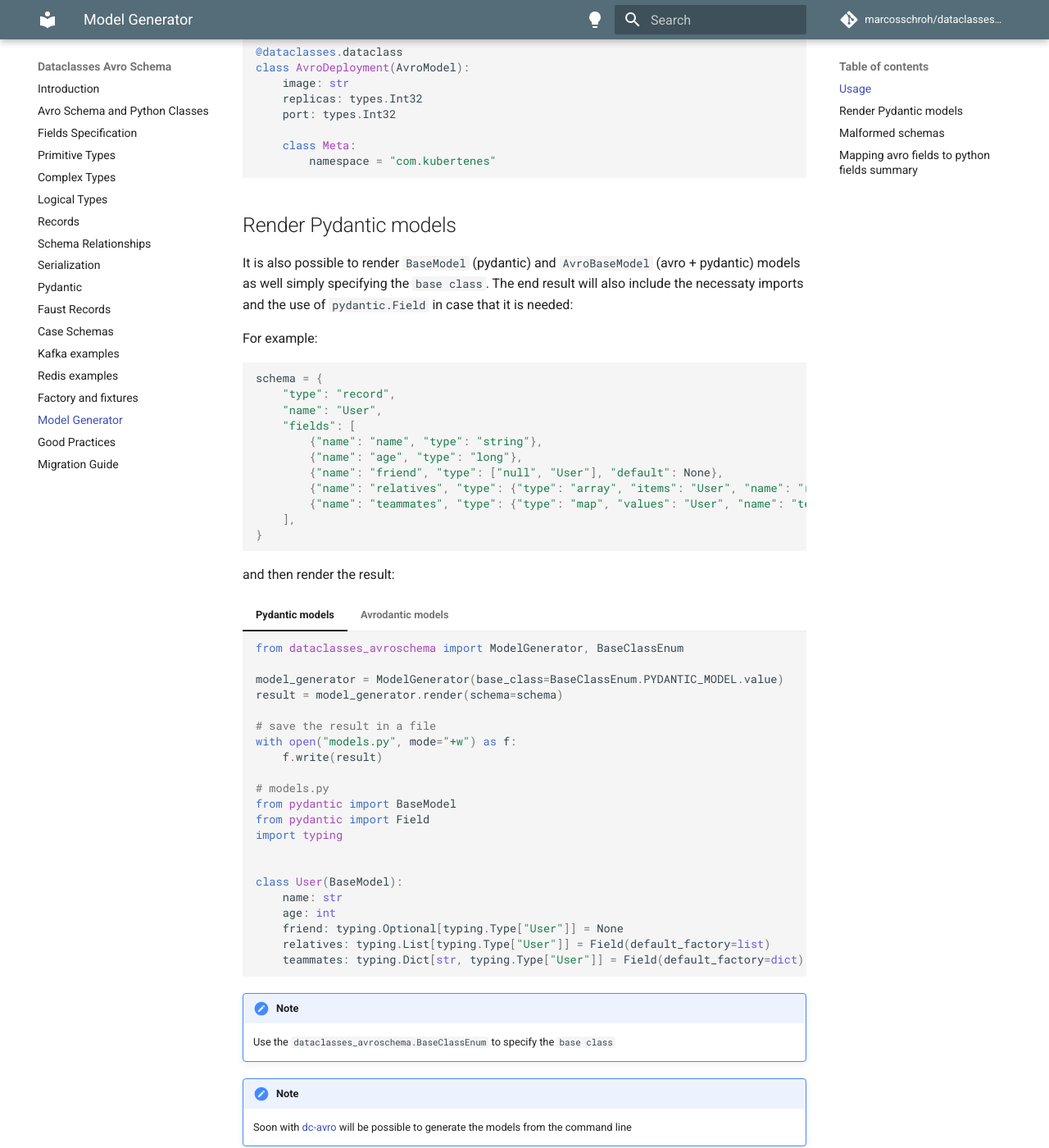
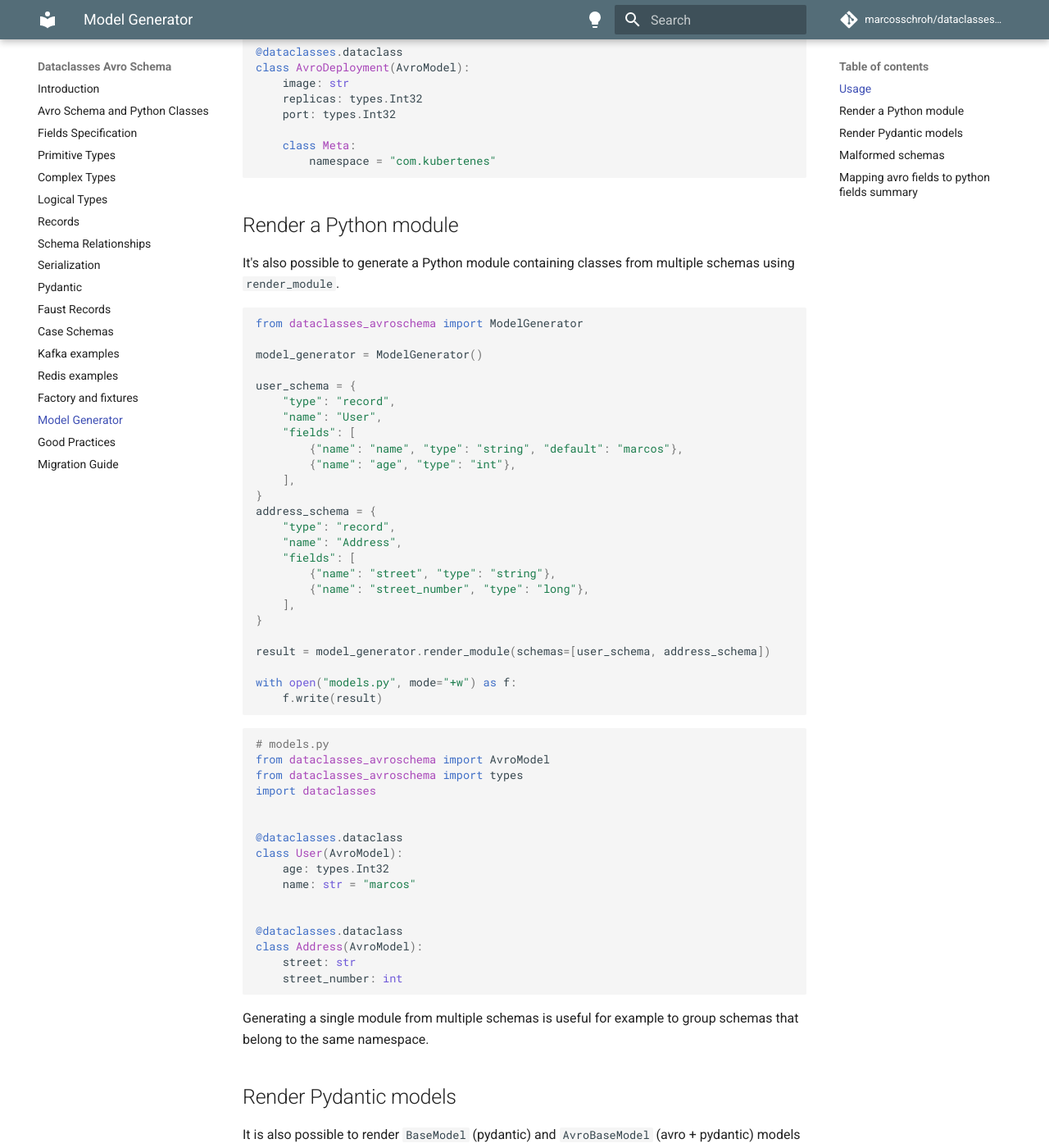
Before and after one commit to marcosschroh/dataclasses-avroschema, an MkDocs documentation site: the page built from docs/model_generator.md, in a window 1280 px wide and 1400 px high, scrolled down 1109 px. Shown: the whole window at 82% size. Built offline with MkDocs 1.6.1 and Material for MkDocs 9.7.7, drawn with Linux system fonts in a browser that asks for light colours; comment, search, counter and statistics services are not loaded.

Commit message:
feat: Generate a Python module from multiple schemas (#235)
* Generate a Python module from multiple schemas

The new `render_module` method generates a Python module containing
classes from one or more schemas (as opposed to `render` that accepts
only one schema).

Generating a single module from multiple schemas is useful for example
to group schemas that belong to the same namespace.

* Document the render_module method

````diff
--- a/docs/model_generator.md
+++ b/docs/model_generator.md
@@ -54,6 +54,58 @@ class AvroDeployment(AvroModel):
     class Meta:
         namespace = "com.kubertenes"
 ```
+
+## Render a Python module
+
+It's also possible to generate a Python module containing classes from multiple schemas using `render_module`.
+
+```py
+from dataclasses_avroschema import ModelGenerator
+
+model_generator = ModelGenerator()
+
+user_schema = {
+    "type": "record",
+    "name": "User",
+    "fields": [
+        {"name": "name", "type": "string", "default": "marcos"},
+        {"name": "age", "type": "int"},
+    ],
+}
+address_schema = {
+    "type": "record",
+    "name": "Address",
+    "fields": [
+        {"name": "street", "type": "string"},
+        {"name": "street_number", "type": "long"},
+    ],
+}
+
+result = model_generator.render_module(schemas=[user_schema, address_schema])
+
+with open("models.py", mode="+w") as f:
+    f.write(result)
+```
+```py
+# models.py
+from dataclasses_avroschema import AvroModel
+from dataclasses_avroschema import types
+import dataclasses
+
+
+@dataclasses.dataclass
+class User(AvroModel):
+    age: types.Int32
+    name: str = "marcos"
+
+
+@dataclasses.dataclass
+class Address(AvroModel):
+    street: str
+    street_number: int
+```
+
+Generating a single module from multiple schemas is useful for example to group schemas that belong to the same namespace.
 
 ## Render Pydantic models
 
````
Also changed, not shown: 3 other files.
